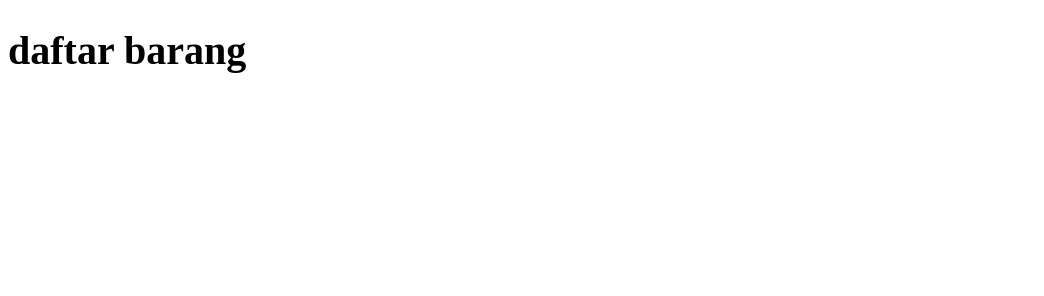
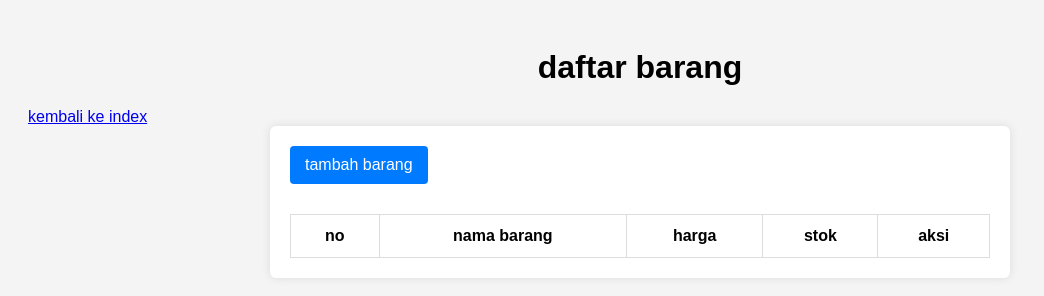
Before and after one commit to tiarafebrian/CRUD-inventory, a plain HTML site: page daftar.html in a window 1280 px wide. Shown: the whole page, without its empty margins (0-1044 px from the left). Drawn offline with Linux system fonts and the light colour scheme.

Commit message:
inventory sederhana

```diff
--- a/daftar.html
+++ b/daftar.html
@@ -10,6 +10,23 @@
 <body>
   <h1>daftar barang</h1>
 
+  <a href="index.html">kembali ke index</a>
   <script src="main.js"></script>
 </body>
+
+  <div class="container">
+    <a href="tambah.html" class="button">tambah barang</a>
+    <table>
+      <thead>
+        <tr>
+          <th>no</th>
+          <th>nama barang</th>
+          <th>harga</th>
+          <th>stok</th>
+          <th>aksi</th>
+        </tr>
+      </thead>
+      <tbody id="tabelData"></tbody>
+    </table>
+  </div>
 </html>
--- a/style.css
+++ b/style.css
@@ -1,3 +1,68 @@
 body {
-    font-size: 15pt;
+  font-family: Arial, sans-serif;
+  background: #f4f4f4;
+  padding: 20px;
 }
+
+.container {
+  max-width: 700px;
+  background: white;
+  padding: 20px;
+  margin: auto;
+  border-radius: 6px;
+  box-shadow: 0 0 10px rgba(0,0,0,0.1);
+}
+
+h1 {
+  text-align: center;
+}
+
+input, select, button,textarea {
+  width: 100%;
+  padding: 10px;
+  margin-top: 8px;
+  margin-bottom: 15px;
+  box-sizing: border-box;
+}
+
+button {
+  cursor: pointer;
+  border: none;
+  background: #007bff;
+  color: white;
+  border-radius: 4px;
+}
+
+button.delete {
+  background: #dc3545;
+}
+
+button.edit {
+  background: #ffc107;
+  color: black;
+}
+
+table {
+  width: 100%;
+  border-collapse: collapse;
+  margin-top: 15px;
+}
+
+th, td {
+  padding: 12px;
+  border: 1px solid #ddd;
+}
+
+a.button {
+  display: inline-block;
+  padding: 10px 15px;
+  background: #007bff;
+  color: white;
+  border-radius: 4px;
+  text-decoration: none;
+  margin-bottom: 15px;
+}
+
+a.button.secondary {
+  background: #6c757d;
+}
```
